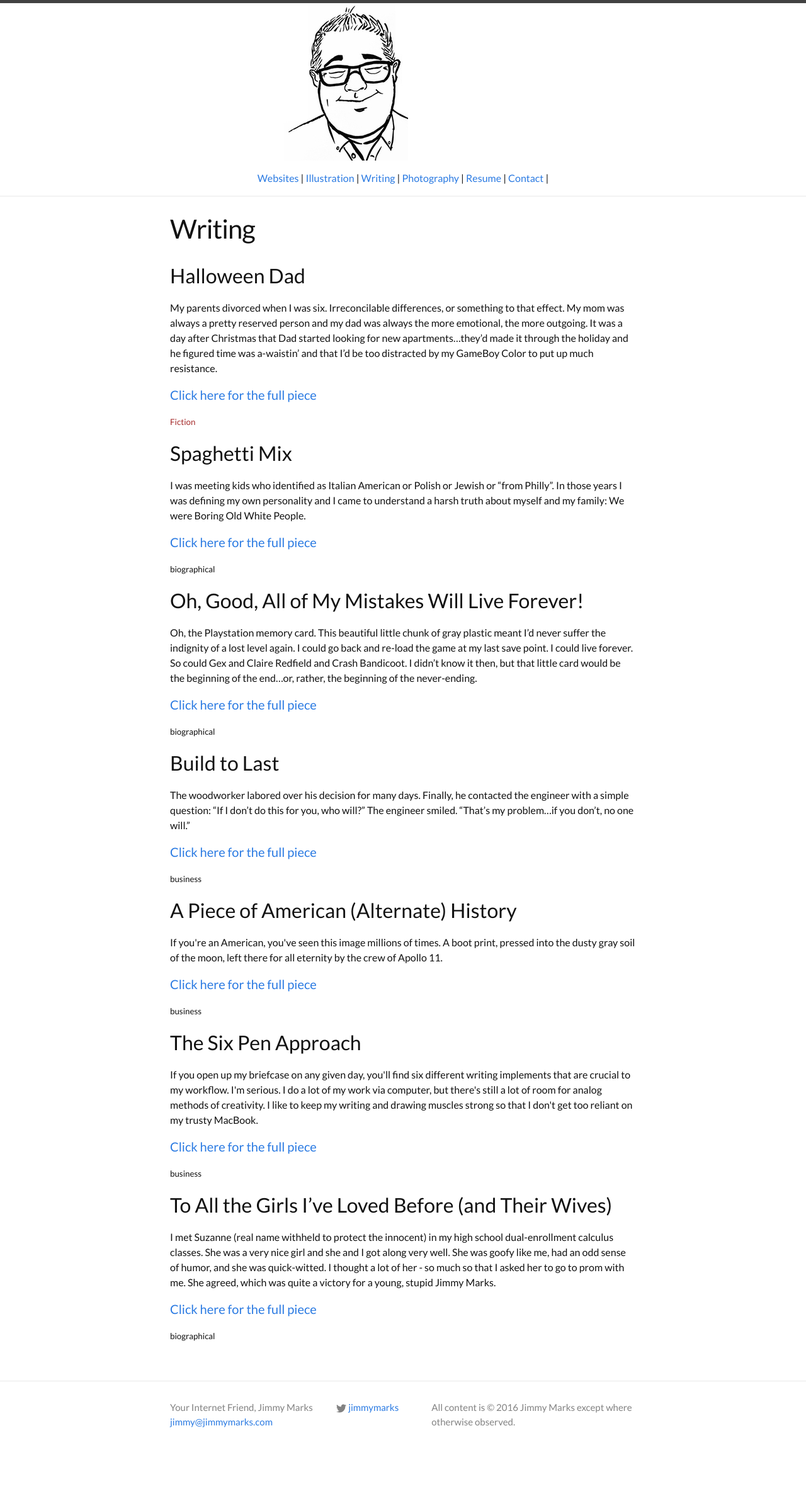
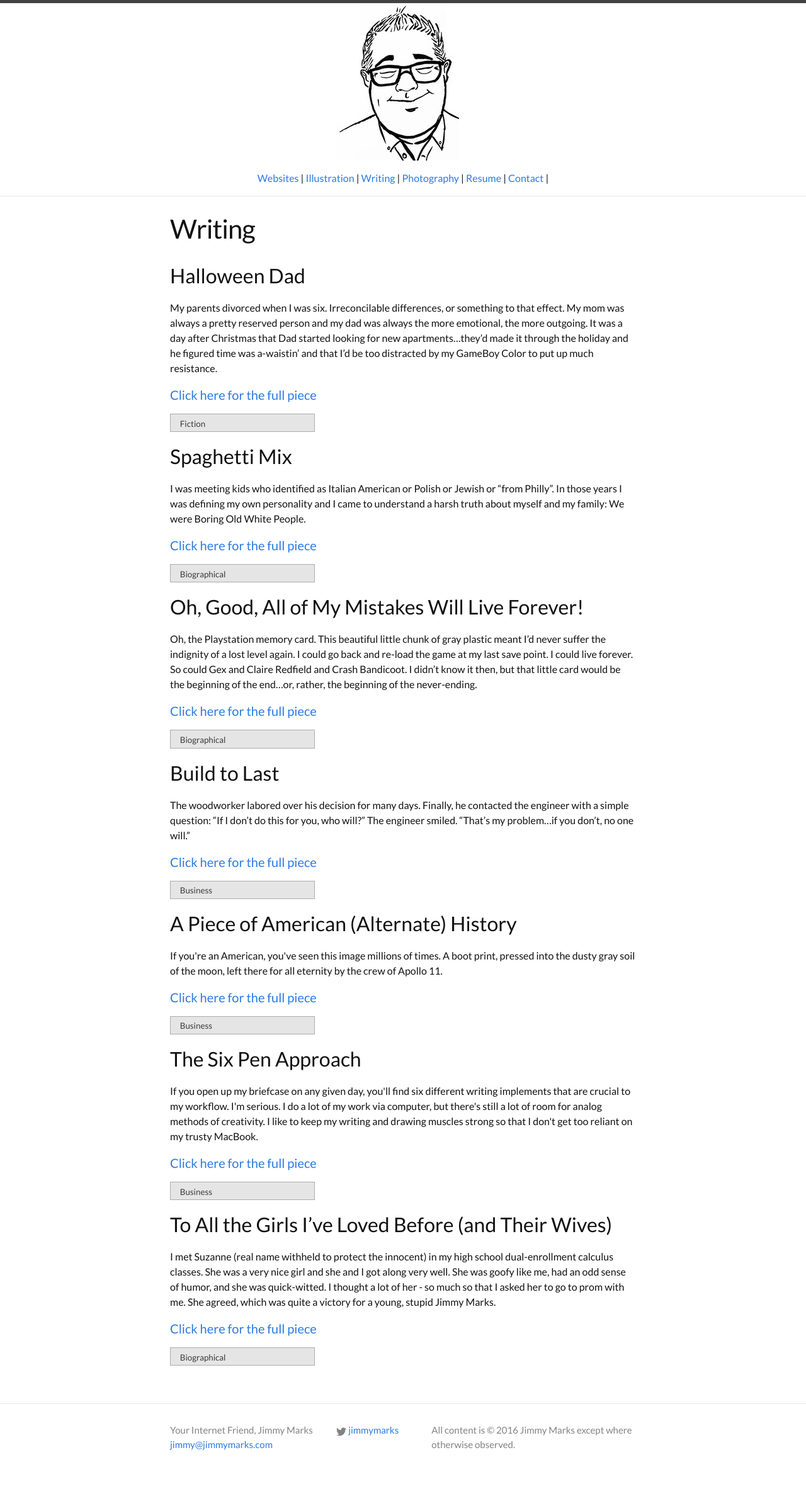
Before and after one commit to jimmymarks/jimmymarks.github.io, a Jekyll site: the page built from writing.md, in a window 1280 px wide. Shown: the whole page at 63% size. Built offline with Jekyll 4.4.1, drawn with Linux system fonts in a browser that asks for light colours; before the commit the page ends 2329 px from its top, so only the background shows below that.

Commit message:
Further content updates

```diff
--- a/_includes/header.html
+++ b/_includes/header.html
@@ -1,19 +1,18 @@
 <header class="site-header">
 
-  <div class="wrapper">
-
-    <img src="/images/illustrations/jimmy_sitelogo.jpg">
-
+    <a href="../">
+      <img src="/images/illustrations/jimmy_sitelogo.jpg">
+    </a>
     <!-- <a class="site-title" href="{{ site.baseurl }}/">{{ site.title }}</a> -->
 
     <nav class="site-nav">
-      <!-- <a href="#" class="menu-icon">
+      <a href="#" class="menu-icon">
         <svg viewBox="0 0 18 15">
           <path fill="#424242" d="M18,1.484c0,0.82-0.665,1.484-1.484,1.484H1.484C0.665,2.969,0,2.304,0,1.484l0,0C0,0.665,0.665,0,1.484,0 h15.031C17.335,0,18,0.665,18,1.484L18,1.484z"/>
           <path fill="#424242" d="M18,7.516C18,8.335,17.335,9,16.516,9H1.484C0.665,9,0,8.335,0,7.516l0,0c0-0.82,0.665-1.484,1.484-1.484 h15.031C17.335,6.031,18,6.696,18,7.516L18,7.516z"/>
           <path fill="#424242" d="M18,13.516C18,14.335,17.335,15,16.516,15H1.484C0.665,15,0,14.335,0,13.516l0,0 c0-0.82,0.665-1.484,1.484-1.484h15.031C17.335,12.031,18,12.696,18,13.516L18,13.516z"/>
         </svg>
-      </a> -->
+      </a>
 
       <div class="trigger">
         {% for link in site.navigation %}
@@ -26,6 +25,6 @@
       </div>
     </nav>
 
-  </div>
+
 
 </header>
--- a/_layouts/myworks.html
+++ b/_layouts/myworks.html
@@ -18,7 +18,7 @@ layout: default
       <h2 class="writing__title">{{ writing.title }}</h2>
       <p class="writing__tease">{{ writing.tease }}</p>
       <h4 class="writing__link"><a href="{{ writing.link }}">Click here for the full piece</a></h4>
-      <p class="flag__{{ writing.flag }}"><small>{{ writing.flag }}</small></p>
+      <p class="flag itemizer"><small>{{ writing.flag }}</small></p>
     </div>
     {% endfor %}
   {% endif %}
@@ -32,7 +32,7 @@ layout: default
       <div class="illustration__details">
       <h3>{{ illustration.title }}</h3>
       <p>{{ illustration.description }}</p>
-      <p><small>{{ illustration.media }}</small></p>
+      <p class="itemizer"><small>{{ illustration.media }}</small></p>
       </div>
     </div>
     {% endfor %}
@@ -66,7 +66,7 @@ layout: default
 
       <h3><a href="{{ website.url }}">{{ website.title }}</a></h3>
       <p>{{ website.description }}</p>
-      <p><small>{{ website.media }}</small></p>
+      <p class="itemizer"><small>{{ website.media }}</small></p>
       </div>
       {% elsif website.live == "n" %}
 
@@ -77,7 +77,7 @@ layout: default
 
       <h4>{{ website.title }}</h4>
       <p>{{ website.description }}</p>
-      <p><small>{{ website.media }}</small></p>
+      <p class="itemizer"><small>{{ website.media }}</small></p>
       <p><small><i><a href="{{ website.url }}">This site is one I no longer work on. I can't guarantee the live version of this link will look the same, or even be operational.</a></i></small></p>
       </div>
       {% endif %}
--- a/_sass/_jimmy.scss
+++ b/_sass/_jimmy.scss
@@ -65,16 +65,24 @@
 
 }
 
+.itemizer {
+  background-color: rgba(0,0,0,.1);
+  border: 1px solid rgba(0, 0, 0, .25);
+  color: rgba(0, 0, 0, .75);
+  padding: .1rem .1rem .1rem .3rem;
+}
+
 .writing {
   .flag {
-
+    text-transform: capitalize;
+    width: 30%;
     small {
       padding: .75em;
     }
-    &__fiction {
-      border-color: brown;
-      color: brown;
-      text-transform: capitalize;
-    }
+    // &__fiction {
+    //   border-color: brown;
+    //   color: brown;
+    //   text-transform: capitalize;
+    // }
   }
 }
```
Also changed, not shown: index.md (+0 -2 lines), resume.md (+2 -2 lines), 4 other files.
